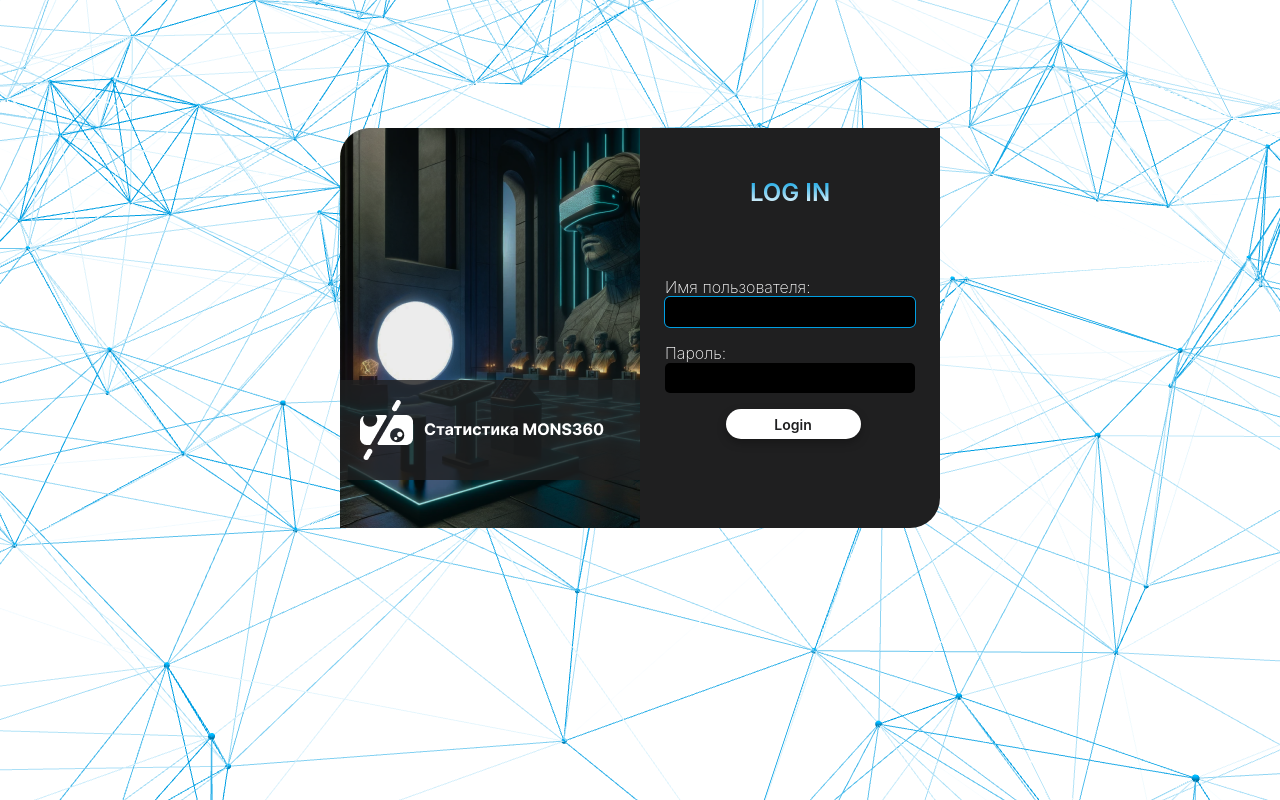
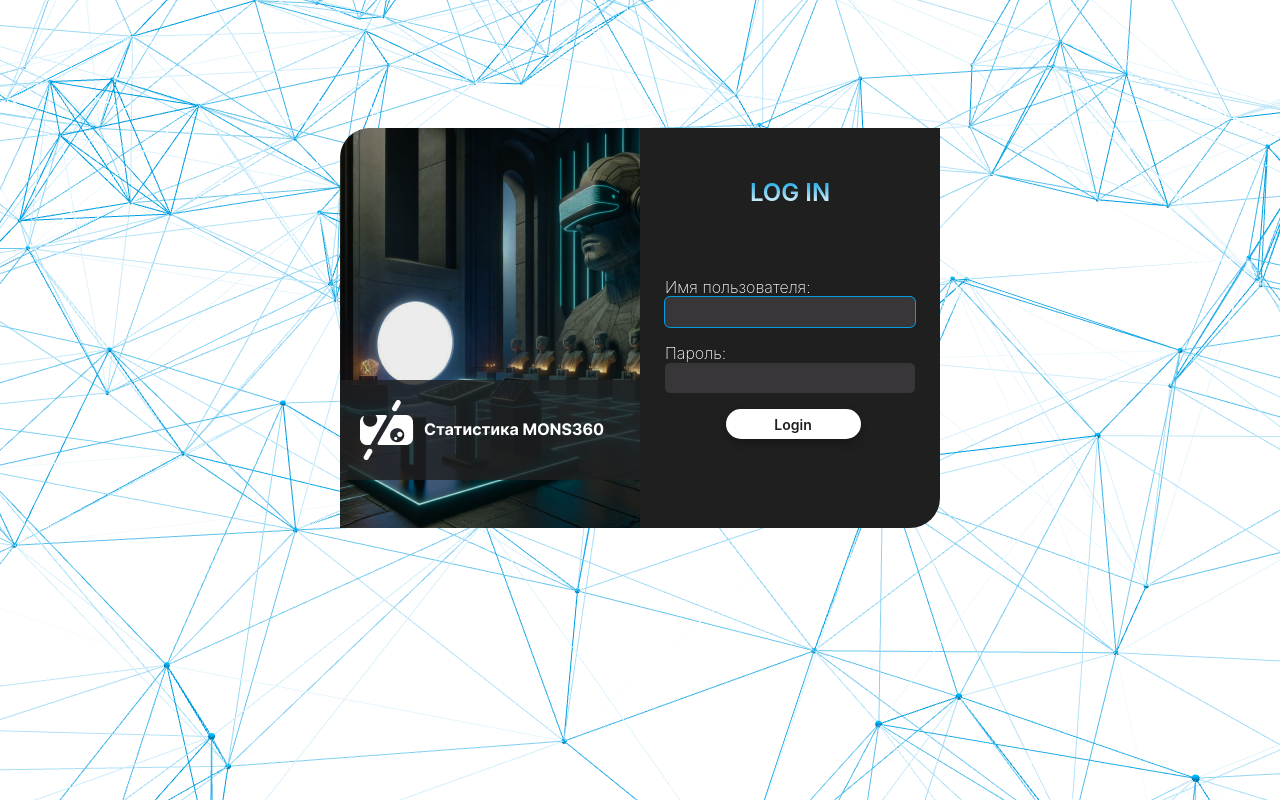
Before and after one commit to LxrdTendx/mons360, a Django app: page / in a window 1280 px wide. Run offline with Django 4.2, Linux system fonts and the light colour scheme.

Commit message:
~statistics update

```diff
--- a/monsproject/templates/login.html
+++ b/monsproject/templates/login.html
@@ -12,7 +12,7 @@
       height: 30px;
       flex-shrink: 0;
       border-radius: 5px;
-      background: #000;
+      background: #383639;
       font-size: 16px;
     }
 
@@ -93,7 +93,7 @@
       margin-top: 50px;
     }
     html {
-	  background: #383639;
+	  background: #000;
     }
     li{
       color: red;
```
